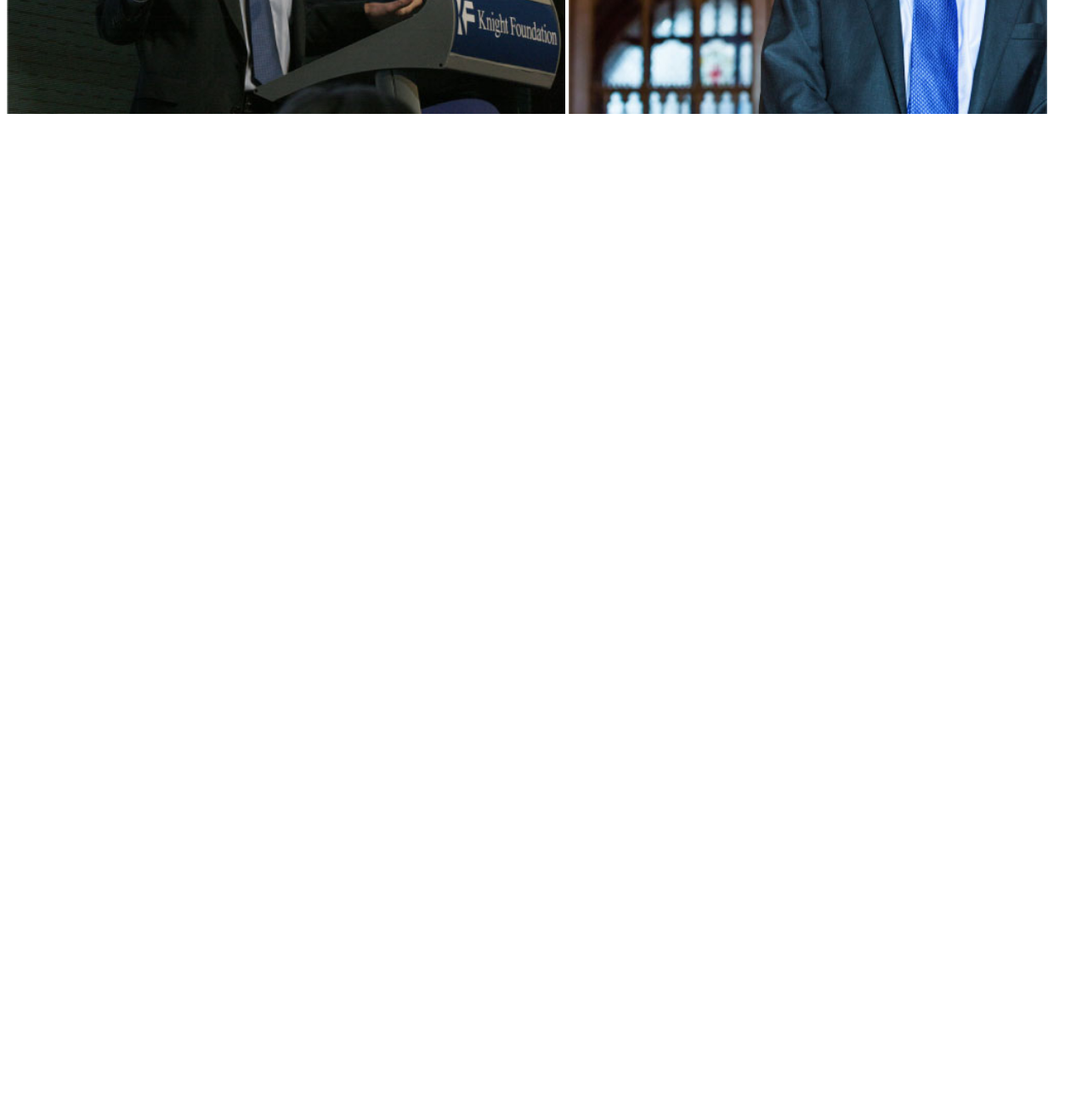
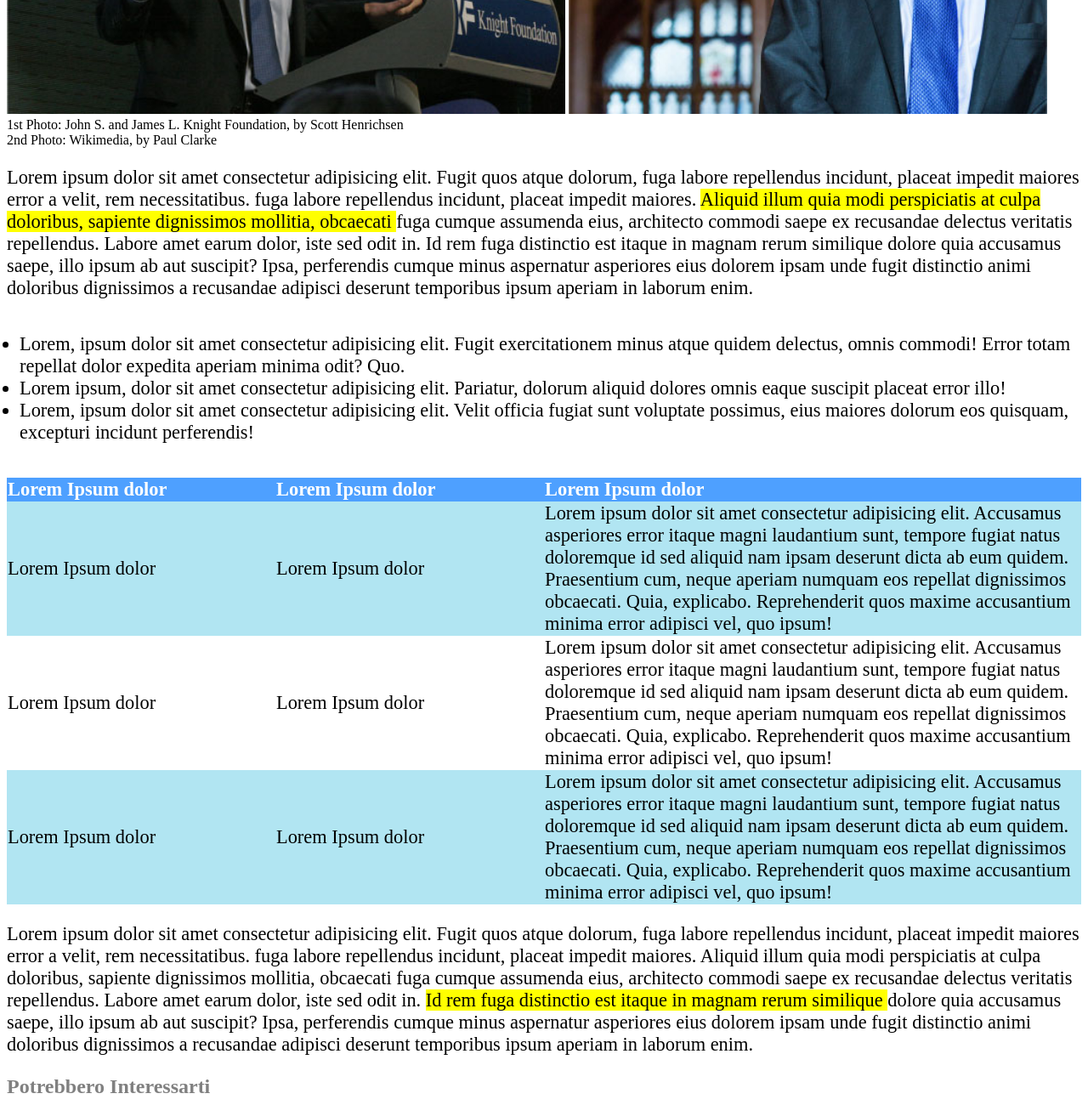
Before and after one commit to AngeloTripodi/html-css-booleaner, a plain HTML site: page index.html in a window 1280 px wide. Shown: the part 836-2136 px from the top of the page at 85% size. Before the commit the page ends 990 px from the top, so only its background shows below. Drawn offline with Linux system fonts and the light colour scheme.

Commit message:
Completed all main section

```diff
--- a/css/style.css
+++ b/css/style.css
@@ -5,6 +5,10 @@
     background-color: #4EA0FF;
     background-repeat: repeat-x;
 
+}
+
+.fontbig{
+    font-size: 1.4rem;
 }
 
 #logobool{
@@ -20,7 +24,6 @@ h1{
 
 .greytext{
     color: grey;
-    font-size: 1.4rem;
     margin: auto;
 }
 
@@ -42,3 +45,40 @@ h1{
 #img2{
     width: 44.5%;
 }
+
+#img-section p{
+    margin: auto;
+}
+
+.highlited-yellow{
+    background-color: yellow;
+}
+
+#ullist{
+    padding-left: 15px;
+    margin-top: 40px;
+    margin-bottom: 40px;
+}
+
+table{
+    width: 100%;
+    border-collapse:collapse;
+}
+
+.t1{
+    width: 25%;
+}
+
+.t2{
+    width: 50%;
+}
+
+#theadblue{
+    background-color: #4EA0FF;
+    color: white;
+    font-weight: 600;
+}
+
+.bgblue{
+    background-color: #B1E5F2;
+}
--- a/index.html
+++ b/index.html
@@ -13,10 +13,10 @@
   </header>
 
   <main>
-    <section id="article-head">
+    <section id="head-section">
         <h1>Internet deve essere al servizio del "bene pubblico": il manifesto di Tim Berners-Lee</h1>
         <div>
-            <p class="greytext">Scritto da <span id="bluetext">The Booleaner</span></p>
+            <p class="greytext fontbig" >Scritto da <span id="bluetext">The Booleaner</span></p>
             <p class="date greytext">il 10/10/2020</p>
         </div>
     </section>
@@ -24,11 +24,65 @@
     <section id="img-section">
         <img id="img1" src="./img/tim-1.jpg" alt="Tim B.Lee 1">
         <img id="img2" src="./img/tim-2.jpg" alt="Tim B.Lee 2">
-
-        </p>
+        <p>1st Photo: John S. and James L. Knight Foundation, by Scott Henrichsen</p>
+        <p>2nd Photo: Wikimedia, by Paul Clarke</p>
     </section>
 
+    <section id="description-section">
+        <p class="fontbig">Lorem ipsum dolor sit amet consectetur adipisicing elit. Fugit quos atque dolorum, fuga labore repellendus incidunt, placeat impedit maiores error a velit, rem necessitatibus. fuga labore repellendus incidunt, placeat impedit maiores. <span class="highlited-yellow">Aliquid illum quia modi perspiciatis at culpa doloribus, sapiente dignissimos mollitia, obcaecati </span>  fuga cumque assumenda eius, architecto commodi saepe ex recusandae delectus veritatis repellendus. Labore amet earum dolor, iste sed odit in. Id rem fuga distinctio est itaque in magnam rerum similique dolore quia accusamus saepe, illo ipsum ab aut suscipit? Ipsa, perferendis cumque minus aspernatur asperiores eius dolorem ipsam unde fugit distinctio animi doloribus dignissimos a recusandae adipisci deserunt temporibus ipsum aperiam in laborum enim.</p>
+        <ul id="ullist" class="fontbig">
+            <li>
+                Lorem, ipsum dolor sit amet consectetur adipisicing elit. Fugit exercitationem minus atque quidem delectus, omnis commodi! Error totam repellat dolor expedita aperiam minima odit? Quo.
+            </li>
+            <li>
+                Lorem ipsum, dolor sit amet consectetur adipisicing elit. Pariatur, dolorum aliquid dolores omnis eaque suscipit placeat error illo!
+            </li>
+            <li>
+                Lorem, ipsum dolor sit amet consectetur adipisicing elit. Velit officia fugiat sunt voluptate possimus, eius maiores dolorum eos quisquam, excepturi incidunt perferendis!
+            </li>
+        </ul>
+    </section>
 
+    <section id="tab-section">
+        <table class="fontbig">
+            <thead id="theadblue">
+                <tr>
+                    <td class="t1">Lorem Ipsum dolor</td>
+                    <td class="t1">Lorem Ipsum dolor</td>
+                    <td class="t2">Lorem Ipsum dolor</td>
+                </tr>
+            </thead>
+            <tbody>
+                <tr class="bgblue">
+                    <td>Lorem Ipsum dolor</td>
+                    <td>Lorem Ipsum dolor</td>
+                    <td>Lorem ipsum dolor sit amet consectetur adipisicing elit. Accusamus asperiores error itaque magni laudantium sunt, tempore fugiat natus doloremque id sed aliquid nam ipsam deserunt dicta ab eum quidem. Praesentium cum, neque aperiam numquam eos repellat dignissimos obcaecati. Quia, explicabo. Reprehenderit quos maxime accusantium minima error adipisci vel, quo ipsum!</td>
+                </tr>
+                <tr>
+                    <td>Lorem Ipsum dolor</td>
+                    <td>Lorem Ipsum dolor</td>
+                    <td>Lorem ipsum dolor sit amet consectetur adipisicing elit. Accusamus asperiores error itaque magni laudantium sunt, tempore fugiat natus doloremque id sed aliquid nam ipsam deserunt dicta ab eum quidem. Praesentium cum, neque aperiam numquam eos repellat dignissimos obcaecati. Quia, explicabo. Reprehenderit quos maxime accusantium minima error adipisci vel, quo ipsum!</td>
+                </tr>
+                <tr class="bgblue">
+                    <td>Lorem Ipsum dolor</td>
+                    <td>Lorem Ipsum dolor</td>
+                    <td>Lorem ipsum dolor sit amet consectetur adipisicing elit. Accusamus asperiores error itaque magni laudantium sunt, tempore fugiat natus doloremque id sed aliquid nam ipsam deserunt dicta ab eum quidem. Praesentium cum, neque aperiam numquam eos repellat dignissimos obcaecati. Quia, explicabo. Reprehenderit quos maxime accusantium minima error adipisci vel, quo ipsum!</td>
+                </tr>
+            </tbody>
+        </table>
+    </section>
+
+    <section id="description-section-two">
+        <p class="fontbig">Lorem ipsum dolor sit amet consectetur adipisicing elit. Fugit quos atque dolorum, fuga labore repellendus incidunt, placeat impedit maiores error a velit, rem necessitatibus. fuga labore repellendus incidunt, placeat impedit maiores. Aliquid illum quia modi perspiciatis at culpa doloribus, sapiente dignissimos mollitia, obcaecati fuga cumque assumenda eius, architecto commodi saepe ex recusandae delectus veritatis repellendus. Labore amet earum dolor, iste sed odit in. <span class="highlited-yellow">Id rem fuga distinctio est itaque in magnam rerum similique </span> dolore quia accusamus saepe, illo ipsum ab aut suscipit? Ipsa, perferendis cumque minus aspernatur asperiores eius dolorem ipsam unde fugit distinctio animi doloribus dignissimos a recusandae adipisci deserunt temporibus ipsum aperiam in laborum enim.</p>
+    </section>
   </main>
+
+  <footer>
+    <h2 class="greytext">Potrebbero Interessarti</h2>
+    <section class="link-one">
+
+    </section>
+  </footer>
+
 </body>
 </html>
```
